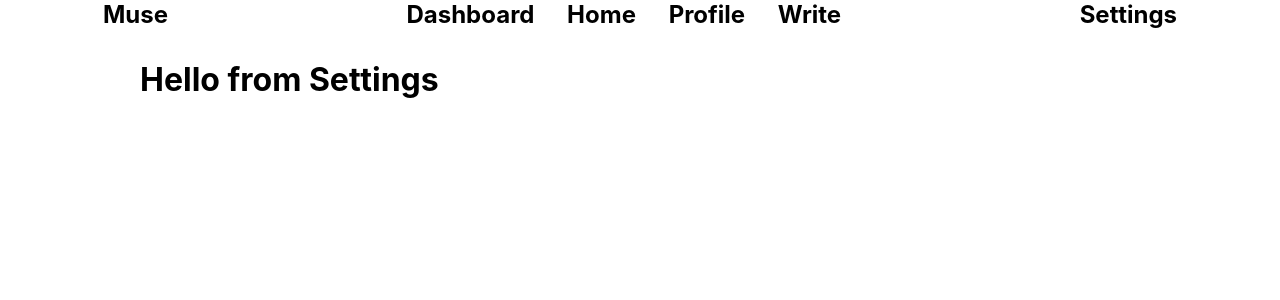
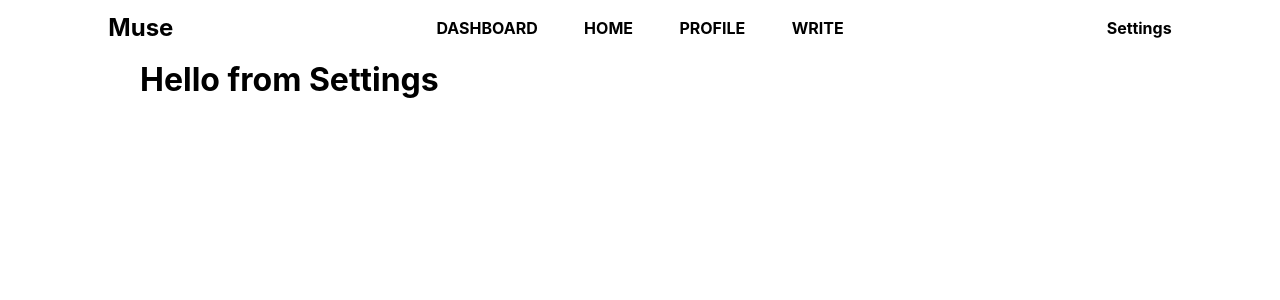
Before and after one commit to EstefanHu/MuseMockIII, a React (Create React App) app in the folder client/: page /settings in a window 1280 px wide. Shown: the top 300 px of the page. Built offline with nearby package versions, Linux system fonts and the light colour scheme.

Commit message:
Updated span

```diff
--- a/client/src/components/layout/navbar.js
+++ b/client/src/components/layout/navbar.js
@@ -15,8 +15,15 @@ class Navbar extends Component {
     render() {
         return (
             <nav>
-                <Link to="/">Muse</Link>
-                <NavLinks isLoggedIn={this.state.isLoggedIn} />
+                <Link to="/"><h2>Muse</h2></Link>
+                <span>
+                    <ul>
+                        <li>
+                            <Link to="/dashboard">DASHBOARD</Link>
+                        </li>
+                        <NavLinks isLoggedIn={this.state.isLoggedIn} />
+                    </ul>
+                </span>
                 <Link to="/settings">Settings</Link>
             </nav>
         );
--- a/client/src/components/layout/navlinks.js
+++ b/client/src/components/layout/navlinks.js
@@ -3,29 +3,18 @@ import { Link } from 'react-router-dom';
 
 const NavLinks = props => {
     return props.isLoggedIn ? (
-        <span>
-            <ul>
+        <>
             <li>
-                    <Link to="/dashboard">Dashboard</Link>
+                <Link to="/">HOME</Link>
             </li>
             <li>
-                    <Link to="/">Home</Link>
+                <Link to="/profile">PROFILE</Link>
             </li>
             <li>
-                    <Link to="/profile">Profile</Link>
+                <Link to="/create">WRITE</Link>
             </li>
-                <li>
-                    <Link to="/create">Write</Link>
-                </li>
-            </ul>
-        </span>
-    ) : (
-        <span>
-            <ul>
-                <li><Link to="/dashboard">Dashboard</Link></li>
-            </ul>
-        </span>
-    );
+        </>
+    ) : '';
 }
 
 export default NavLinks;
--- a/client/src/index.css
+++ b/client/src/index.css
@@ -15,12 +15,12 @@ body {
 nav {
   display: flex;
   justify-content: space-around;
+  align-items: center;
   position: fixed;
   top: 0;
   left: 0;
   right: 0;
   height: 55px;
-  background-color: white;
 }
 
 nav ul {
@@ -34,7 +34,7 @@ nav a {
   color: black;
   text-decoration: none;
   font-weight: bold;
-  font-size: 1.5rem;
+  font-size: 1rem;
 }
 
 nav a:hover {
```
Lines whose indentation alone changed are shown as unchanged.
